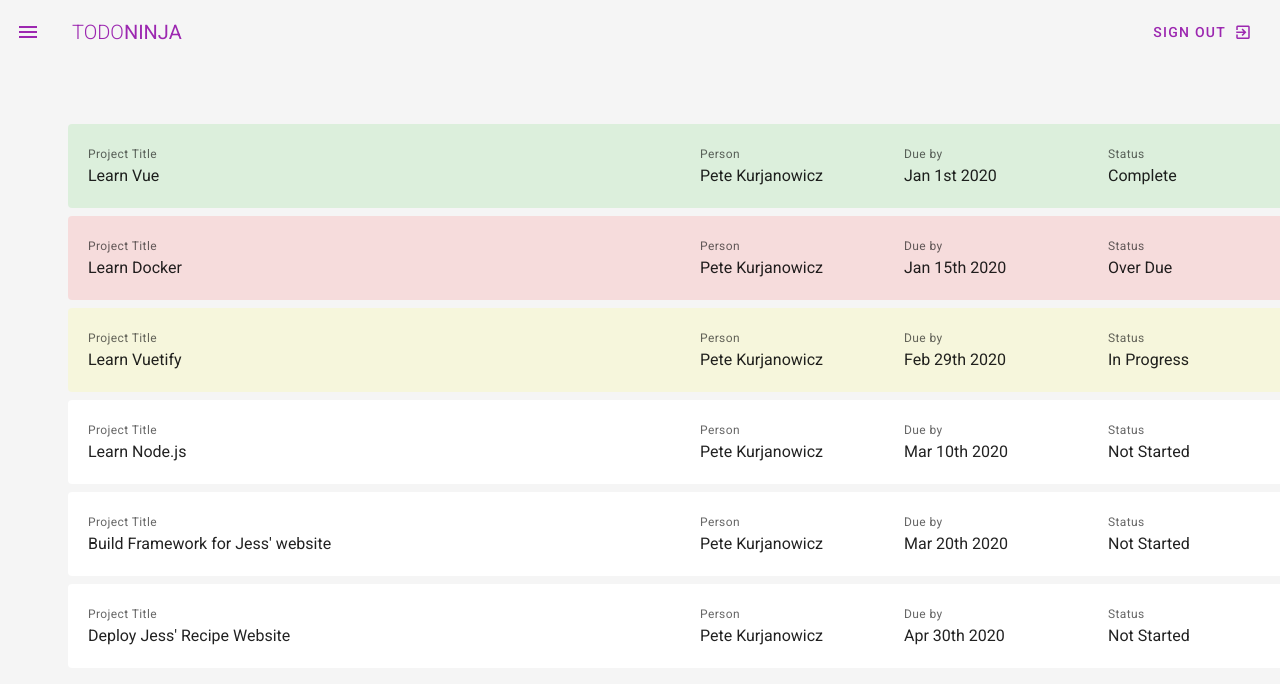
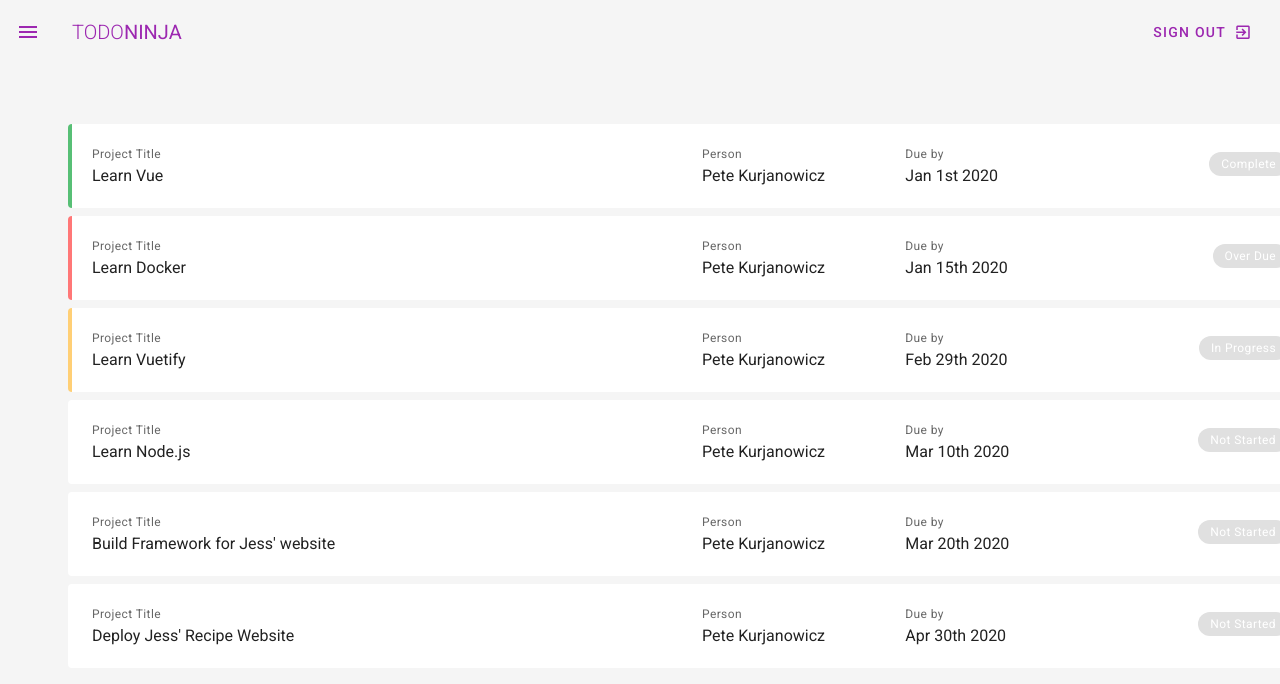
Before and after one commit to pkurjanowicz/todo-ninja, a Vue app in the folder todo-ninja/: page / in a window 1280 px wide. Shown: the top 684 px of the page. Built offline with nearby package versions, Linux system fonts and the light colour scheme.

Commit message:
added chips

```diff
--- a/todo-ninja/src/views/Dashboard.vue
+++ b/todo-ninja/src/views/Dashboard.vue
@@ -17,8 +17,9 @@
             <div>{{project.due}}</div>
           </v-col>
           <v-col cols="12" sm="4" md="2">
-            <div class="caption text--secondary">Status</div>
-            <div>{{project.status}}</div>
+            <div class="float-right">
+              <v-chip small :class="`${project.CSS} my-2 white--text caption `">{{project.status}}</v-chip>
+            </div>
           </v-col>
         </v-row>
       </v-card>
@@ -49,15 +50,27 @@ export default {
 
 <style scoped>
   .project.complete {
-    background: rgba(0, 182, 0, 0.1)
+    border-left: 4px solid rgb(87, 191, 117)
   }
   .project.inprogress {
-    background: rgba(255, 255, 0, 0.1)
+    border-left: 4px solid rgb(255, 207, 117)
   }
   .project.notstarted {
-    background: white
+    border-left: 4px solid white
   }
   .project.overdue {
-    background: rgba(255, 0, 0, 0.1)
+    border-left: 4px solid rgb(255, 119, 119)
+  }
+  .v-chip.complete {
+    background: rgb(87, 191, 66)
+  }
+  .v-chip.inprogress {
+    background: rgb(255, 189, 66)
+  }
+  .v-chip.notstarted {
+    background: grey
+  }
+  .v-chip.overdue {
+    background: rgb(255, 66, 66)
   }
 </style>
```
